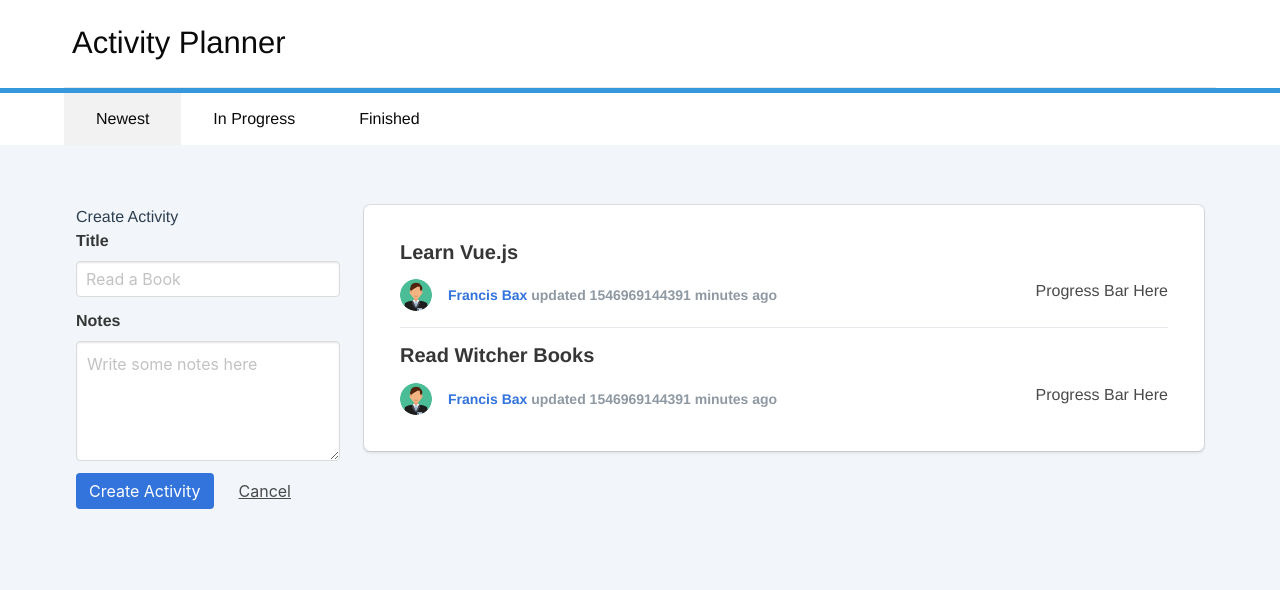
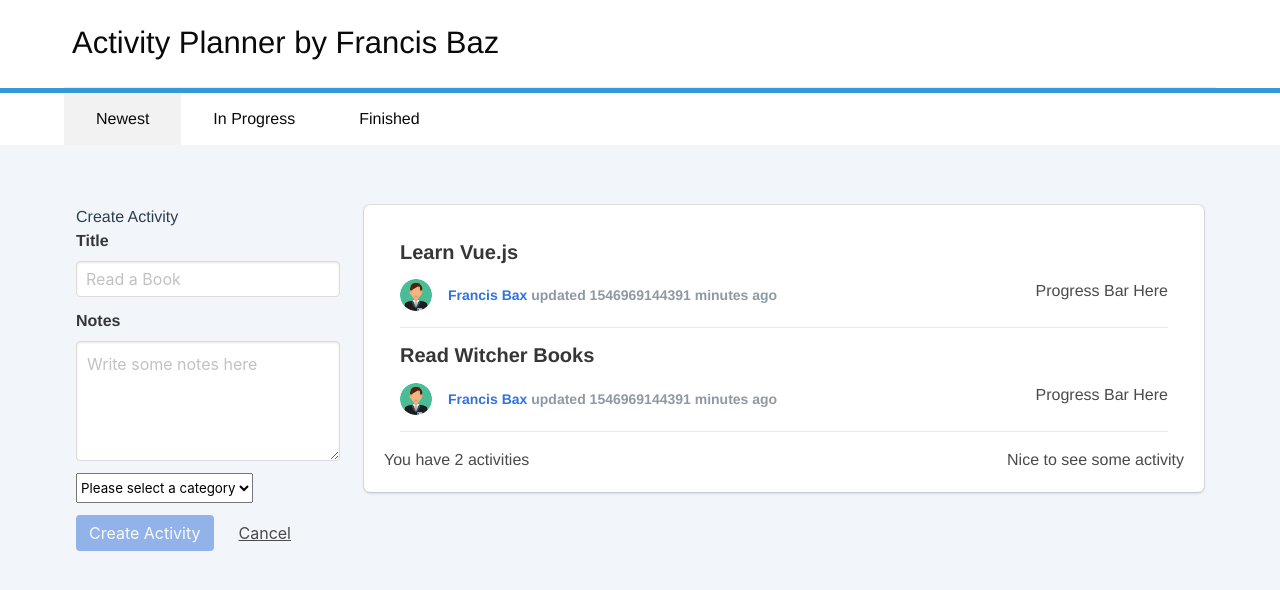
Before and after one commit to Bastieno/Baz-planner, a Vue app: page / in a window 1280 px wide. Both pictures are taken after a click on the link "New Activity". Shown: the top 590 px of the page. Built offline with nearby package versions, Linux system fonts and the light colour scheme.

Commit message:
create fetchActivities, fetchCategories, fetchUser in the api folder index.js, create some computed properties for the application

```diff
--- a/src/App.vue
+++ b/src/App.vue
@@ -3,7 +3,7 @@
     <nav class="navbar is-white topNav">
       <div class="container">
         <div class="navbar-brand">
-          <h1>Activity Planner</h1>
+          <h1>{{ appFullName }}</h1>
         </div>
       </div>
     </nav>
@@ -37,9 +37,21 @@
                   <textarea v-model="newActivity.notes" class="textarea" placeholder="Write some notes here"></textarea>
                 </div>
               </div>
+              <div class="field">
+                <select v-model="newActivity.category" class="select">
+                  <option disabled value="">Please select a category</option>
+                  <option
+                    v-for="category in categories"
+                    :key="category.text"
+                  >
+                    {{ category.text }}
+                  </option>
+                </select>
+
+              </div>
               <div class="field is-grouped">
                 <div class="control">
-                  <button @click="createActivity" class="button is-link">Create Activity</button>
+                  <button @click="createActivity" :disabled="!isFormValid" class="button is-link">Create Activity</button>
                 </div>
                 <div class="control">
                   <button class="button is-text" @click="toggleFormDisplay">Cancel</button>
@@ -50,9 +62,13 @@
         </div>
         <div class="column is-9">
           <div class="box content">
-            <ActivityItem v-for="activity in activities"
-                           :activity="activity"
-                           :key="activity.id"></ActivityItem>
+            <ActivityItem
+              v-for="activity in activities"
+              :activity="activity"
+              :key="activity.id">
+            </ActivityItem>
+            <div class="activity-length">{{ activityStatus }}</div>
+            <div class="activity-motivation">{{ activityMotivation }}</div>
           </div>
         </div>
       </div>
@@ -62,60 +78,68 @@
 
 <script>
 import ActivityItem from './components/ActivityItem'
+import { fetchActivities, fetchCategories, fetchUser} from './api';
+
 export default {
   name: 'app',
   components:{ ActivityItem },
   data () {
     return {
       isFormDisplayed: false,
-      message: 'Hello Vue!',
-      titleMessage: 'Title Message Here',
-      isTextDisplayed: true,
+      appName: 'Activity Planner',
+      appAuthor: 'Francis Baz',
       newActivity: {
         title: '',
-        notes: ''
+        notes: '',
+        category: '',
       },
       items: {1: {name: 'Francis'}, 2: {name: 'Ifeoma'}},
-        user: {
-          name: 'Francis Bastieno',
-          id: '-Aj34jknvncx98812',
-        },
-        activities: {
-          '1546968934': {
-            id: '1546968934',
-            title: 'Learn Vue.js',
-            notes: 'I started today and it was not good.',
-            progress: 0,
-            category: '1546969049',
-            createdAt: 1546969144391,
-            updatedAt: 1546969144391
-          },
-          '1546969212': {
-            id: '1546969212',
-            title: 'Read Witcher Books',
-            notes: 'These books are super nice',
-            progress: 0,
-            category: '1546969049',
-            createdAt: 1546969144391,
-            updatedAt: 1546969144391
-          }
-        },
-        categories: {
-          '1546969049': {text: 'books'},
-          '1546969225': {text: 'movies'}
-        }
+      user: {},
+      activities: {},
+      categories: {}
+    }
+  },
+  computed: {
+    isFormValid() {
+      return this.newActivity.title && this.newActivity.notes
+    },
+    appFullName() {
+      return `${this.appName} by ${this.appAuthor}`
+    },
+    activityLength() {
+      return Object.keys(this.activities).length
+    },
+    activityStatus() {
+      if (this.activityLength === 0) {
+        return 'You have no activity'
+      } else if (this.activityLength === 1) {
+        return `You have ${this.activityLength} activity`
+      } else {
+        return `You have ${this.activityLength} activities`
+      }
+    },
+    activityMotivation() {
+      if (this.activityLength && this.activityLength < 5) {
+        return 'Nice to see some activity'
+      } else if (this.activityLength >= 5) {
+        return 'So many activities! Good Job!'
+      } else {
+        return 'No activity. So sad'
+      }
     }
   },
   methods: {
-    toggleTextDisplay () {
-      this.isTextDisplayed = !this.isTextDisplayed
-    },
-    toggleFormDisplay () {
+    toggleFormDisplay() {
       this.isFormDisplayed = !this.isFormDisplayed
     },
-    createActivity () {
+    createActivity() {
       console.log(this.newActivity)
     }
+  },
+  created() {
+    this.activities = fetchActivities()
+    this.categories = fetchCategories()
+    this.user = fetchUser()
   }
 }
 </script>
@@ -135,6 +159,14 @@ html, body {
 
 footer {
   background: #F2F6FA !important;
+}
+
+.activity-motivation {
+  float: right;
+}
+
+.activity-length {
+  display: inline-block;
 }
 
 .topNav {
--- /dev/null
+++ b/src/api/index.js
@@ -0,0 +1,30 @@
+export const fetchActivities = () => ({
+  '1546968934': {
+    id: '1546968934',
+    title: 'Learn Vue.js',
+    notes: 'I started today and it was not good.',
+    progress: 0,
+    category: '1546969049',
+    createdAt: 1546969144391,
+    updatedAt: 1546969144391
+},
+  '1546969212': {
+    id: '1546969212',
+    title: 'Read Witcher Books',
+    notes: 'These books are super nice',
+    progress: 0,
+    category: '1546969049',
+    createdAt: 1546969144391,
+    updatedAt: 1546969144391
+    }
+})
+
+export const fetchCategories = () => ({
+  '1546969049': { text: 'books' },
+  '1546969225': { text: 'movies' }
+})
+
+export const fetchUser = () => ({
+  name: 'Francis Bastieno',
+  id: '-Aj34jknvncx98812'
+})
```
